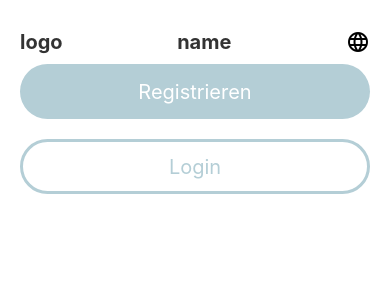
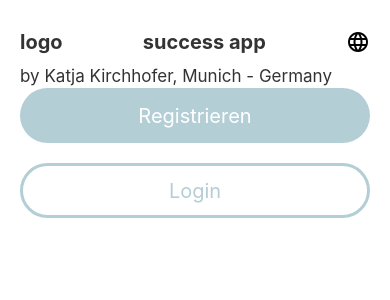
Before and after one commit to KatjaKirchhofer/cs50_my_final_project_app, a React Native app: screen /Welcome in a window 390 px wide. Shown: the top 300 px of the page. Built offline with nearby package versions, Linux system fonts and the light colour scheme; what expo-linking would draw is missing.

Commit message:
add my name

```diff
--- a/src/components/services/LoginService.ts
+++ b/src/components/services/LoginService.ts
@@ -13,7 +13,7 @@ export  const submitLogin = (navigation: any,
   users.forEach((user: User) =>
     {
       if (user.userName !== name) {
-        showDangerMessage(dictionary.warning, dictionary.wrongName)
+        return
       } else {
         if (password !== user.password) {
           showDangerMessage(dictionary.warning, dictionary.wrongPassword)
--- a/src/components/welcome/WelcomeHead.tsx
+++ b/src/components/welcome/WelcomeHead.tsx
@@ -1,4 +1,4 @@
-import React, {SetStateAction, useState} from "react";
+import React, {SetStateAction} from "react";
 import {View} from "../Themed";
 import globalStyles from "../../constants/globalStyles";
 import AppText from "../shared/AppText";
@@ -11,13 +11,14 @@ interface Interface {
 }
 const WelcomeHead = ({setModalVisible}: Interface) => {
   return (
+    <View>
     <View style={[globalStyles.row, globalStyles.spaceBetween]}>
       <AppText
         text={"logo"}
         headline
       />
       <AppText
-        text={"name"}
+        text={"success app"}
         headline
       />
       <View style={{justifyContent: "center"}}>
@@ -32,6 +33,10 @@ const WelcomeHead = ({setModalVisible}: Interface) => {
         </TouchableOpacity>
       </View>
     </View>
+      <View style={{justifyContent: "center"}}>
+      <AppText text={"by Katja Kirchhofer, Munich - Germany"}/>
+      </View>
+    </View>
   )
 }
 export default WelcomeHead;
--- a/src/screens/WelcomeScreen.tsx
+++ b/src/screens/WelcomeScreen.tsx
@@ -53,8 +53,6 @@ const WelcomeScreen = () => {
         dictionary: dictionaryDe
       }
     })
-    console.log(dictionary)
-
     setLanguage()
   }, [selectedLanguage]);
 
```
